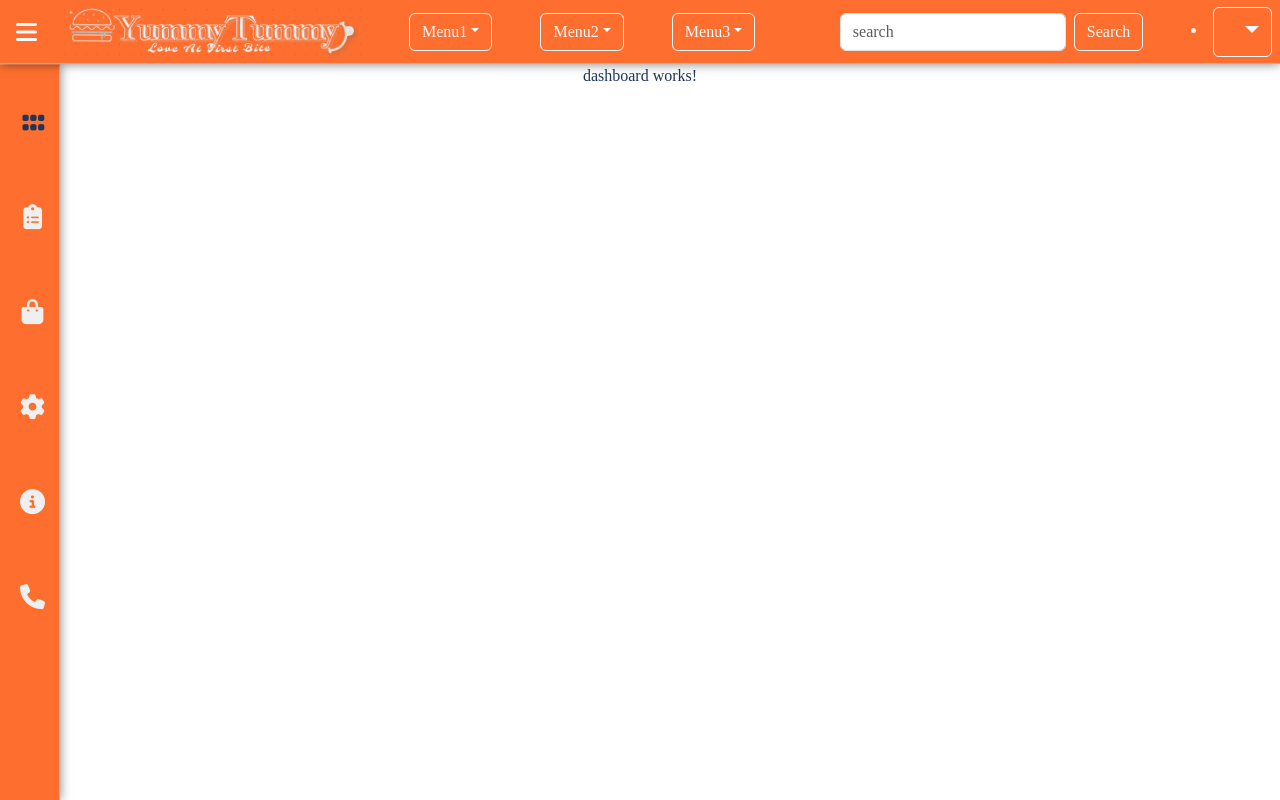
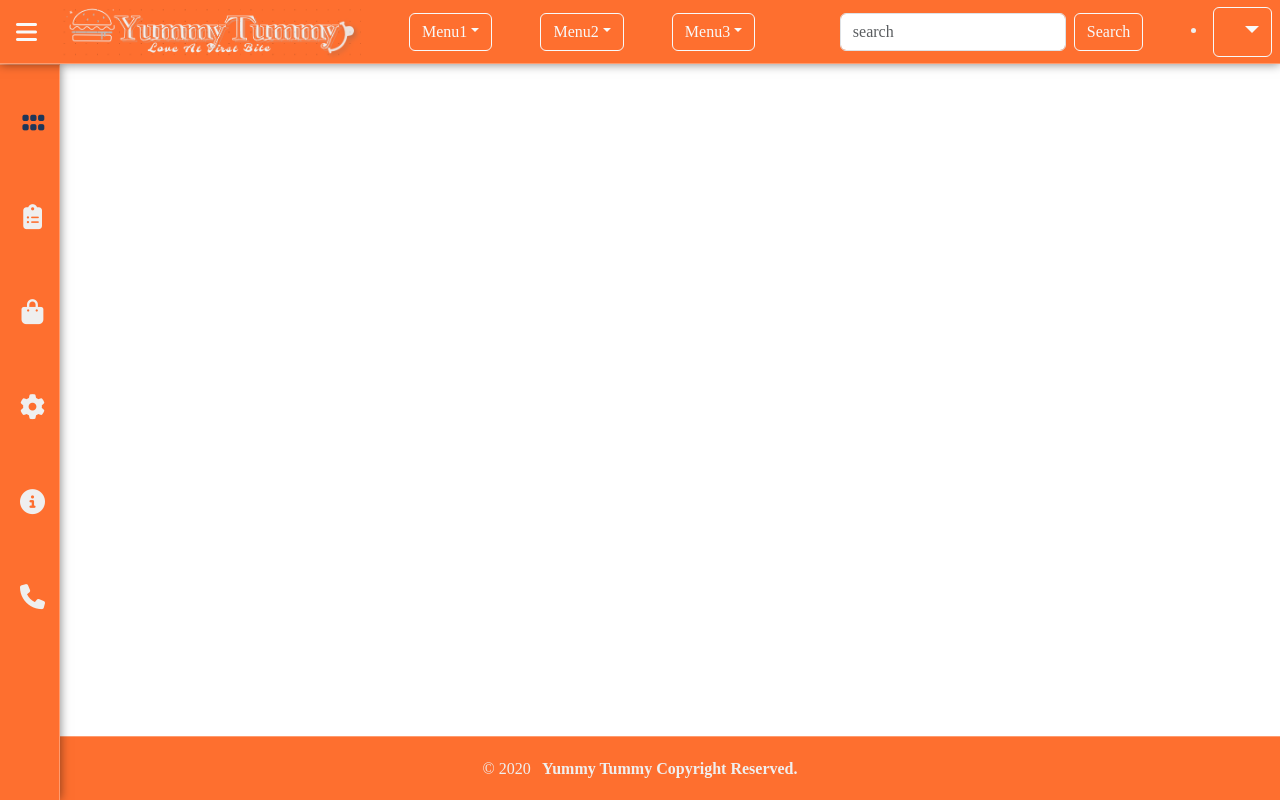
Before and after one commit to NaniBabuPallapu/fullstack_yummy_tummy_app, an Angular app in the folder angular-yummy-tummy/: page /dashboard in a window 1280 px wide. Built offline with nearby package versions, Linux system fonts and the light colour scheme.

Commit message:
adding footer

```diff
--- a/angular-yummy-tummy/src/app/app.component.scss
+++ b/angular-yummy-tummy/src/app/app.component.scss
@@ -1,6 +1,5 @@
 .custom-display-area{
-    background-color: #FE6F2F; /* Footer background color (dark gray) */ //FE6F2F
+    background-color: #FE6F2F;
     color: #EFEFEF;
 
-
 }
--- a/angular-yummy-tummy/src/app/layouts/footer/footer.component.html
+++ b/angular-yummy-tummy/src/app/layouts/footer/footer.component.html
@@ -1 +1,5 @@
-<p>footer works!</p>
+<footer class="footer">
+    <div class="custom-check">
+        <span>&copy; 2020 <a href="http://www.yummy_tummy.com/" target="_blank">&nbsp; Yummy Tummy Copyright Reserved.</a></span>
+    </div>
+</footer>
--- a/angular-yummy-tummy/src/app/layouts/footer/footer.component.scss
+++ b/angular-yummy-tummy/src/app/layouts/footer/footer.component.scss
@@ -0,0 +1,22 @@
+.footer {
+    background-color: #FE6F2F;
+    position: fixed;
+    bottom: 0;
+    width: 100%;
+    height: 4rem;
+    // z-index: 2;
+    cursor: pointer;
+    // box-shadow: 0px 0px 10px rgba(0, 0, 0, 0.5);
+    background-color: #FE6F2F;
+    border-top: 1px solid rgba(255, 255, 255, 0.3); //#EFEFEF; bottom border for header
+}
+
+a {
+    text-decoration: none;
+    color: #EFEFEF;
+    font-weight: bolder;
+}
+.custom-check{
+    text-align: center;
+    padding-top: 20px;
+}
--- a/angular-yummy-tummy/src/app/layouts/main/main.component.html
+++ b/angular-yummy-tummy/src/app/layouts/main/main.component.html
@@ -1,16 +1,23 @@
 <div class="container-fluid g-0">
-
+    <header>
         <app-header (sideNavToggled)="sideNavStatus = $event;"></app-header>
 
+    </header>
+
     <main>
-        <app-navbar-side [sideNavStatus]="sideNavStatus" [ngClass]="{'app-side-nav-open':sideNavStatus}" ></app-navbar-side>
+        <app-navbar-side [sideNavStatus]="sideNavStatus"
+            [ngClass]="{'app-side-nav-open':sideNavStatus}"></app-navbar-side>
+
         <!-- <div class="display-area p-3" [ngClass]="{'display-area-shrink':sideNavStatus}"> -->
-            <!-- <p class="fs-1 fw-bold fst-italic">Main Display Area</p> -->
-            <router-outlet></router-outlet>
+        <!-- <p class="fs-1 fw-bold fst-italic">Main Display Area</p> -->
+        <!-- <router-outlet></router-outlet> -->
         <!-- </div> -->
+
     </main>
-    <!-- <app-footer></app-footer> -->
+    <div>
+        <!-- <router-outlet></router-outlet> -->
+        <app-footer></app-footer>
 
-
+    </div>
 
 </div>
```
